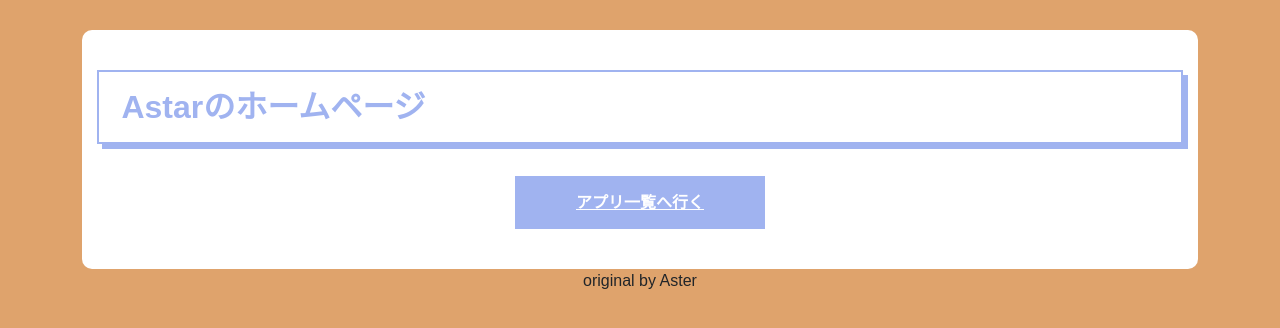
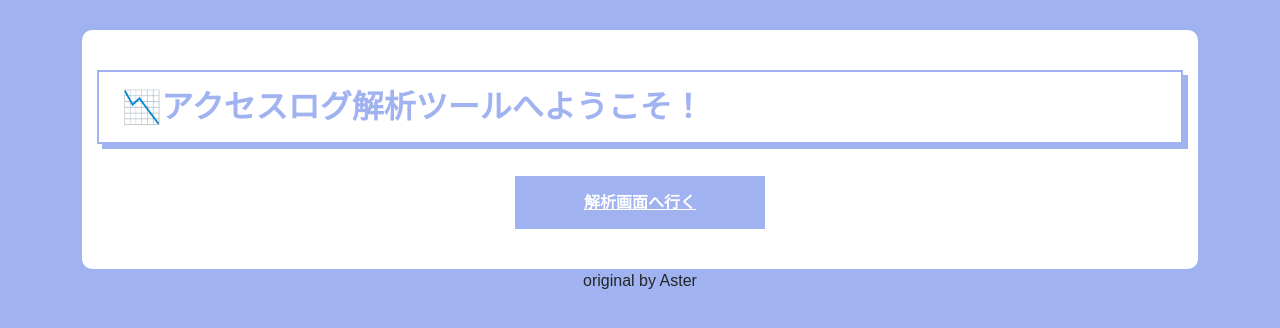
Before and after one commit to ishimarusbiz-png/dbprac, a Flask app: page /main in a window 1280 px wide. Shown: the top 328 px of the page. Run offline with Flask 3, Linux system fonts and the light colour scheme; some web fonts are replaced.

Commit message:
サーバー設定の見直しとHTMLの変更

```diff
--- a/app.py
+++ b/app.py
@@ -1,4 +1,5 @@
 #coding:utf-8
+import os
 from flask import Flask, render_template, request, redirect, url_for
 
 # Flaskアプリケーションのインスタンス化
--- a/templates/index.html
+++ b/templates/index.html
@@ -1,9 +1,9 @@
 {% extends "layout.html" %}
 
-{% block title %}ホーム：Astarのホームページ{% endblock %}
+{% block title %}ホーム：アクセスログ解析ツール{% endblock %}
 
 {% block content %}
-<h2 class="heading-18"><b>Astarのホームページ</b></h2>
+<h2 class="heading-18">📉アクセスログ解析ツールへようこそ！</h2>
 <br>
-<a href="/apppage" class="button-4" >アプリ一覧へ行く</a>
+<a href="/apppage" class="button-4" >解析画面へ行く</a>
 {% endblock %}
--- a/templates/layout.html
+++ b/templates/layout.html
@@ -2,13 +2,13 @@
 <html lang="ja">
 <head>
     <meta charset="utf-8">
-    <title>{% block title %}Asterのホームページ{% endblock %}</title>
+    <title>{% block title %}アクセスログ解析ツール{% endblock %}</title>
     <link href="https://cdn.jsdelivr.net/npm/bootstrap@5.3.0/dist/css/bootstrap.min.css" rel="stylesheet">
     <link rel="preconnect" href="https://fonts.googleapis.com">
     <link rel="preconnect" href="https://fonts.gstatic.com" crossorigin>
     <link href="https://fonts.googleapis.com/css2?family=Zen+Maru+Gothic&display=swap" rel="stylesheet">
     <style>
-        body { background-color: #dfa36c;
+        body { background-color: #a0b3f0;
              font-family: "Zen Maru Gothic", sans-serif; }
         .starter-template { padding: 40px 15px;
              background-color: white;
@@ -80,7 +80,7 @@
             display: block;        /* 改行できるようにする */
             margin: 10px auto; 100%;
 
-            background: #fff2e5;
+            background: a8a8be;
             font-size: 1em;
             line-height: 1.5;
         }
@@ -89,7 +89,7 @@
             color: #999;
         }
         .list-4 {
-    border: 2px solid #0004ff
+    border: 2px solid #0000ff
         }
 
         .list-4 div {
--- a/templates/login.html
+++ b/templates/login.html
@@ -1,9 +1,9 @@
 {% extends "layout.html" %}
 
-{% block title %}ホーム：Astarのホームページ{% endblock %}
+{% block title %}ログイン：アクセスログ解析ツール{% endblock %}
 
 {% block content %}
-    <h1 class="heading-18 center">Astarのホームページ</h1>
+    <h1 class="heading-18 center">📉アクセスログ解析ツール</h1>
 
     {% if error %}
         <p style="color: red;" class="center">{{ error }}</p>
```
Also changed, not shown: index.html (added).
